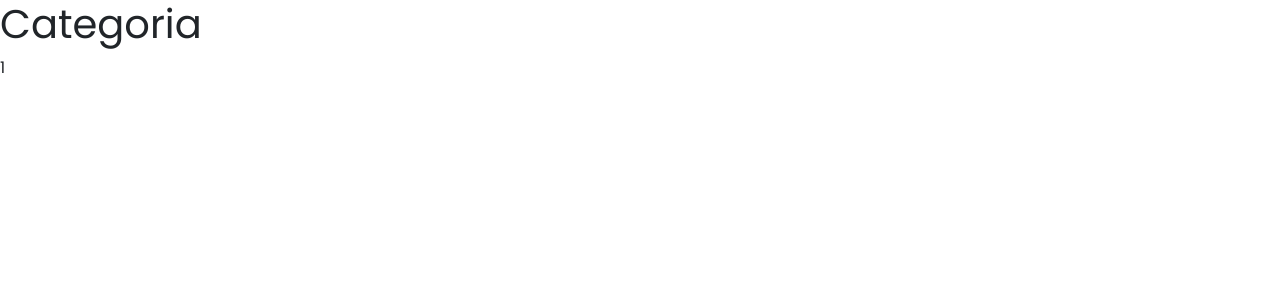
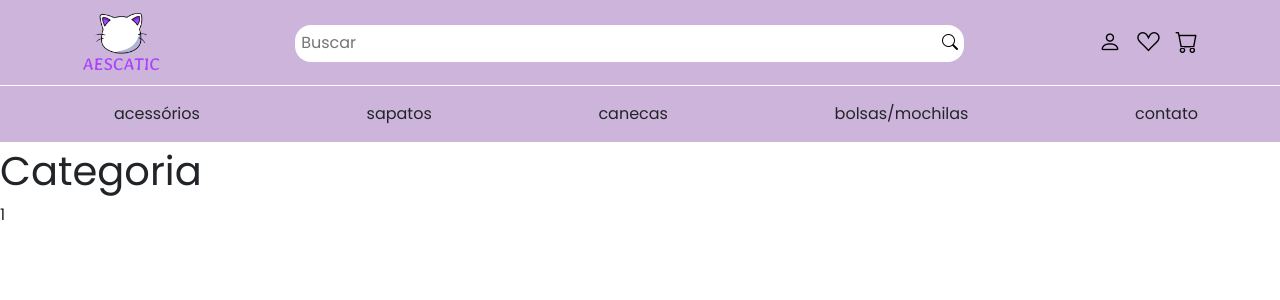
Before and after one commit to JeffersonAlves7/aescatic, a React (Vite) app: page /catalogo/1 in a window 1280 px wide. Shown: the top 300 px of the page. Built offline with nearby package versions, Linux system fonts and the light colour scheme.

Commit message:
feat: update navbar add position fixed

```diff
--- a/src/App.jsx
+++ b/src/App.jsx
@@ -1,4 +1,6 @@
 import { BrowserRouter, Routes, Route } from 'react-router-dom';
+import { Navbar } from './components/Navbar';
+
 import { Home } from './Views/Home';
 
 import { Catalogo } from './Views/Catalogo';
@@ -9,9 +11,9 @@ function App() {
   return (
     <div className="App">
       <BrowserRouter>
+        <Navbar />
         <Routes>
           <Route path="/" element={<Home />} />
-
           <Route path="/catalogo" element={<Catalogo />} />
           <Route path="/catalogo/:categoria" element={<Categoria />} />
           <Route path="/catalogo/:categoria/:peca" element={<Info />} />
--- a/src/Views/Home/index.jsx
+++ b/src/Views/Home/index.jsx
@@ -1,12 +1,10 @@
 import { Destaques } from './components/Destaques';
-import { Navbar } from './components/Navbar';
 import { Sobre } from './components/Sobre';
 import { Footer } from './components/Footer';
 
 export function Home() {
   return (
     <div id="Home">
-      <Navbar />
       <Destaques />
       <Sobre />
       <Footer />
--- a/src/Views/Home/components/Navbar/styles.module.css
+++ b/src/components/Navbar/styles.module.css
@@ -2,6 +2,8 @@
     width: 100%;
     background-color: #cdb4db;
     overflow-x: hidden;
+    position: fixed;
+    top: 0
 }
 
 .navbar ul{
--- a/src/styles.css
+++ b/src/styles.css
@@ -14,6 +14,10 @@ a{
     color: black;
 }
 
+.App {
+    padding-top: 9.2rem
+}
+
 @media (min-width: 768px) {
 
 }
```
Also changed, not shown: src/components/Busca/index.jsx (renamed from src/Views/Home/components/Busca/index.jsx), src/components/Busca/styles.module.css (renamed from src/Views/Home/components/Busca/styles.module.css), src/components/Navbar/index.jsx (renamed from src/Views/Home/components/Navbar/index.jsx).
